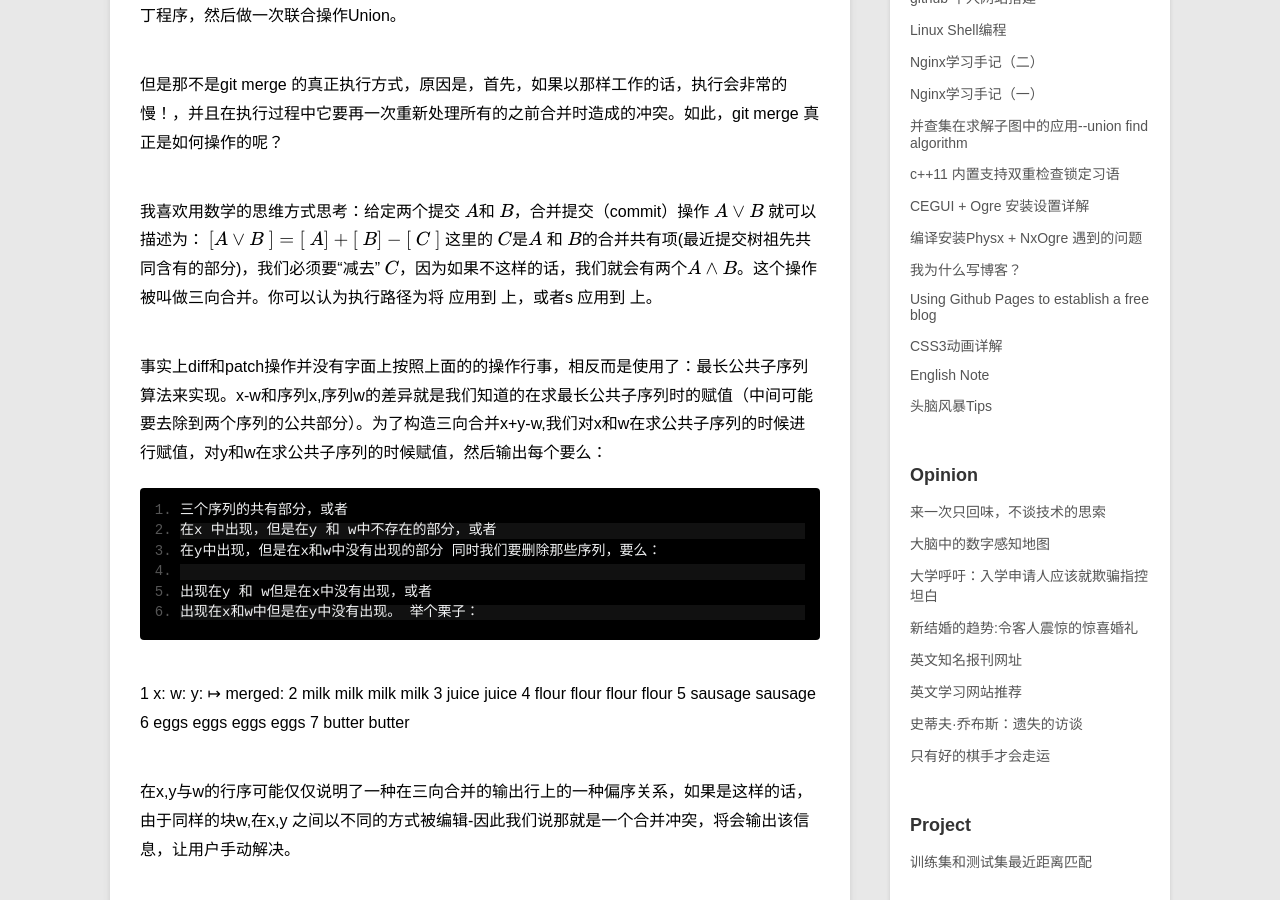
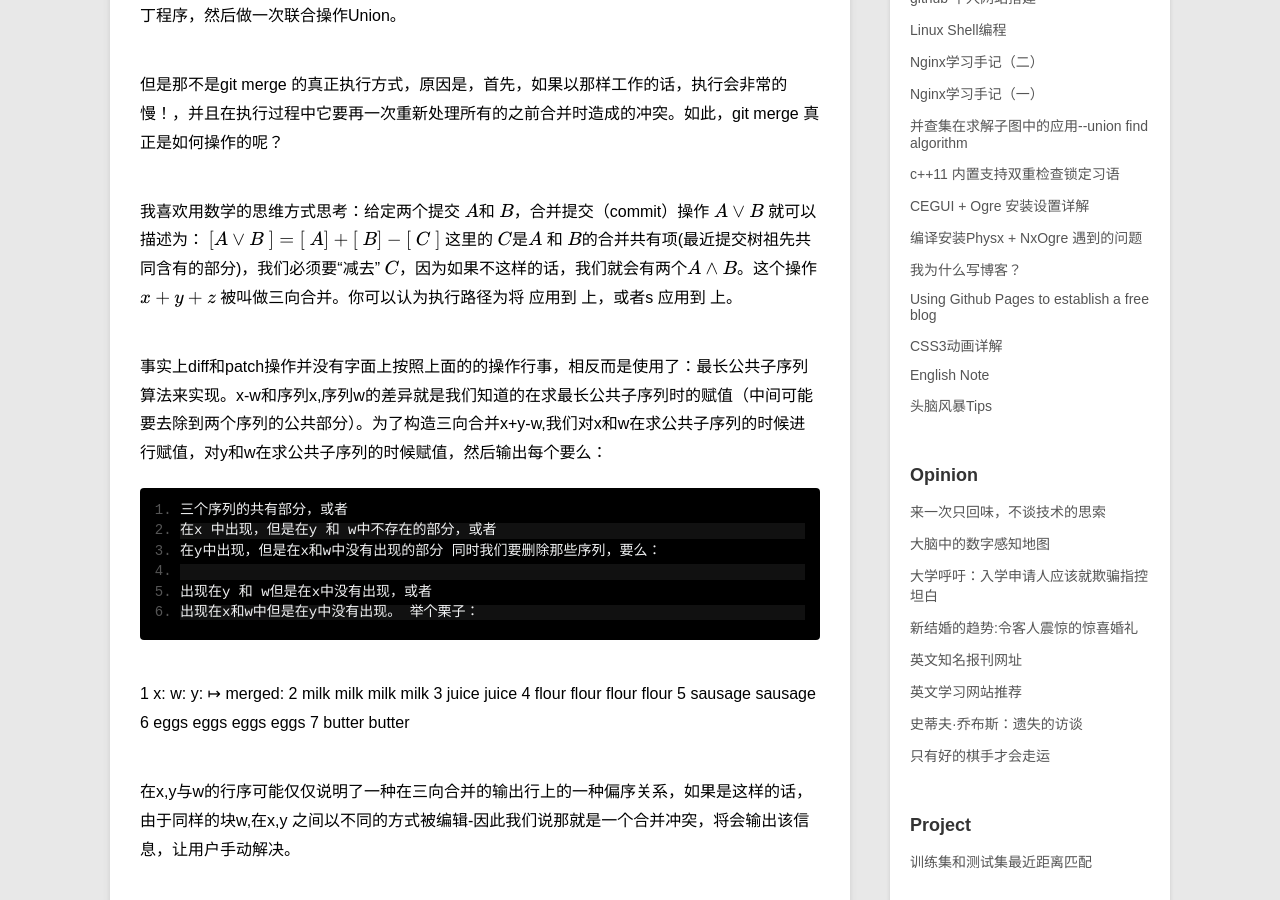
Before and after one commit to swinghu/swinghu.github.com, a Jekyll site: the page built from _posts/blog/2014-09-03-How-does-Git-merge-work.md, in a window 1280 px wide and 900 px high, scrolled down 776 px. Built offline with Jekyll 4.4.1, drawn with Linux system fonts in a browser that asks for light colours; formulas are drawn with MathJax 3.

Commit message:
new artical

```diff
--- a/_posts/blog/2014-09-03-How-does-Git-merge-work.md
+++ b/_posts/blog/2014-09-03-How-does-Git-merge-work.md
@@ -29,7 +29,7 @@ B \\
 C \
 \end{bmatrix}
 $$
-这里的 \\(C\\)是\\(A\\) 和 \\(B\\)的合并共有项(最近提交树祖先共同含有的部分)，我们必须要“减去” \\(C\\)，因为如果不这样的话，我们就会有两个\\(A\wedge B\\)。这个操作 被叫做三向合并。你可以认为执行路径为将 应用到 上，或者s 应用到 上。
+这里的 \\(C\\)是\\(A\\) 和 \\(B\\)的合并共有项(最近提交树祖先共同含有的部分)，我们必须要“减去” \\(C\\)，因为如果不这样的话，我们就会有两个\\(A\wedge B\\)。这个操作\\(x+y+z\\) 被叫做三向合并。你可以认为执行路径为将 应用到 上，或者s 应用到 上。
 
 事实上diff和patch操作并没有字面上按照上面的的操作行事，相反而是使用了：最长公共子序列算法来实现。x-w和序列x,序列w的差异就是我们知道的在求最长公共子序列时的赋值（中间可能要去除到两个序列的公共部分）。为了构造三向合并x+y-w,我们对x和w在求公共子序列的时候进行赋值，对y和w在求公共子序列的时候赋值，然后输出每个要么：
 
```
